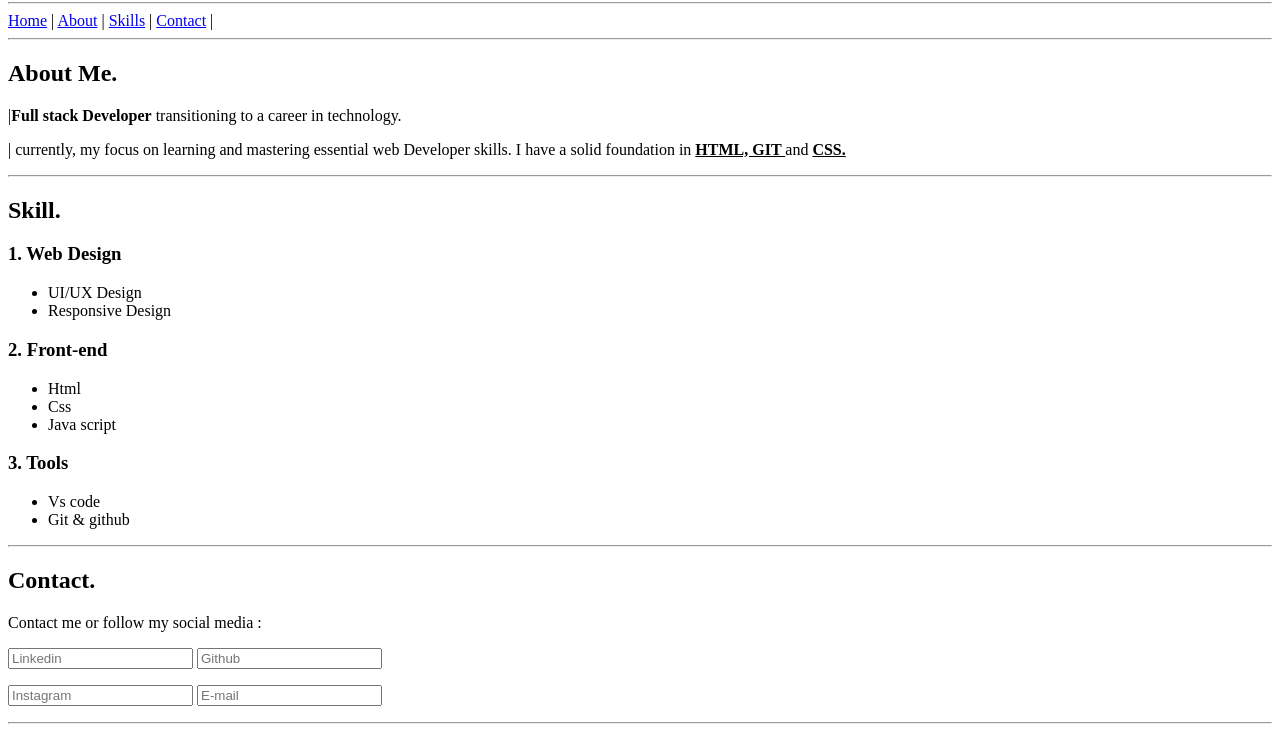
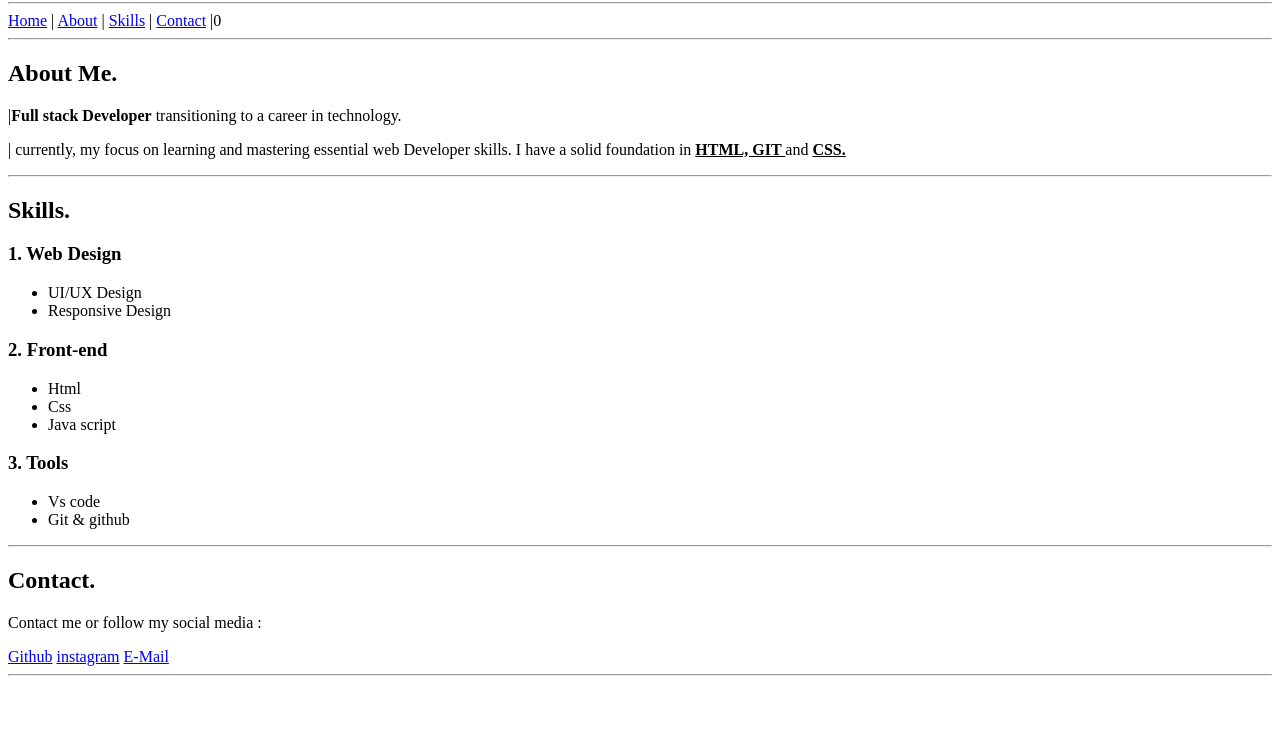
Before and after one commit to pavanmv02005-star/personal-portfolio, a plain HTML site: page index.html in a window 1280 px wide. Shown: the part 162-894 px from the top of the page. After the commit the page ends 846 px from the top, so only its background shows below. Drawn offline with Linux system fonts and the light colour scheme.

Commit message:
new changes

```diff
--- a/index.html
+++ b/index.html
@@ -6,27 +6,53 @@
     <title>portfolio website</title>
 </head>
 <body>
+
+<!-- header starts here  -->
+
   <header id="Home">
+
     <h2>Hey, I'm Pavan MV</h2>
     <h1>Full Stack<br>Developer</h1>
-      <hr>
+
+    <hr><!-- thematic  brake -->
+
+    <!-- navbar starts here   -->
+
     <nav>
       <a href="#Home">Home</a> |
       <a href="#about">About</a> |
       <a href="#skill">Skills</a> |
-            <a href="#Contact_page">Contact</a> |
+      <a href="#Contact_page">Contact</a> |0
     </nav>
-      <hr>
+
+    <!-- navbar ends here  -->
+
+    <hr><!-- thematic  brake -->
+
   </header>
+
+<!-- header ends here -->
+
+<!-- main statrs here -->
+
   <main>
+    <!-- about starts here  -->
+
     <section id="about">
       <h1>About Me.</h1>
       <p>|<strong>Full stack Developer</strong> transitioning to a career in technology.</p>
       <p>| currently, my focus on learning and mastering essential web Developer skills. I have a solid foundation in <b><u>HTML, GIT </u></b>and <b><u>CSS.</u></b></p>
     </section>
-       <hr>
-       <section id="skill">
-         <h1>Skill.</h1>
+
+    <!-- about ends here  -->
+
+    <hr><!-- thematic  brake -->
+
+     <!-- skills starts here  -->
+
+    <section id="skills">
+      <h1>Skills.</h1>
+
       <article>
         <h1>1. Web Design</h1>
         <ul>
@@ -34,6 +60,8 @@
           <li>Responsive Design</li>
         </ul>
       </article>
+
+
       <article>
         <h1>2. Front-end</h1>
         <ul>
@@ -42,6 +70,8 @@
           <li>Java script</li>
         </ul>
       </article>
+
+
       <article>
         <h1>3. Tools</h1>
         <ul>
@@ -49,25 +79,39 @@
           <li>Git & github</li>
         </ul>
       </article>
+
     </section>
-       <hr>
+
+    <!-- skills ends here  -->
+
+    <hr><!-- thematic  brake -->
+
   </main>
+
+  <!-- main ends here  -->
+
+  <!-- footer starts here  -->
+
   <footer>
+    <!-- Contact starts here  -->
     <section id="Contact_page">
+
       <h1>Contact.</h1>
       <p>Contact me or follow my social media :</p>
-          <form action="">
-            <p>
-              <input type="text" placeholder="Linkedin">
-              <input type="text" placeholder="Github">
-            </p>
-            <p>
-              <input type="text" placeholder="Instagram">
-              <input type="text" placeholder="E-mail">
-            </p>
-          </form>
+
+      <a href="#">Github</a>
+      <a href="https://www.instagram.com/teamtaraktrust?igsh=MWJvNDM1MGt6YmF3ZA==">instagram</a>
+      <a href="#">E-Mail</a>
+
     </section>
-        <hr>
+
+    <!-- contact ends here  -->
+
+    <hr><!-- thematic  brake -->
+
   </footer>
+
+  <!-- footer ends here  -->
+
 </body>
 </html>
```
Lines whose indentation alone changed are shown as unchanged.
